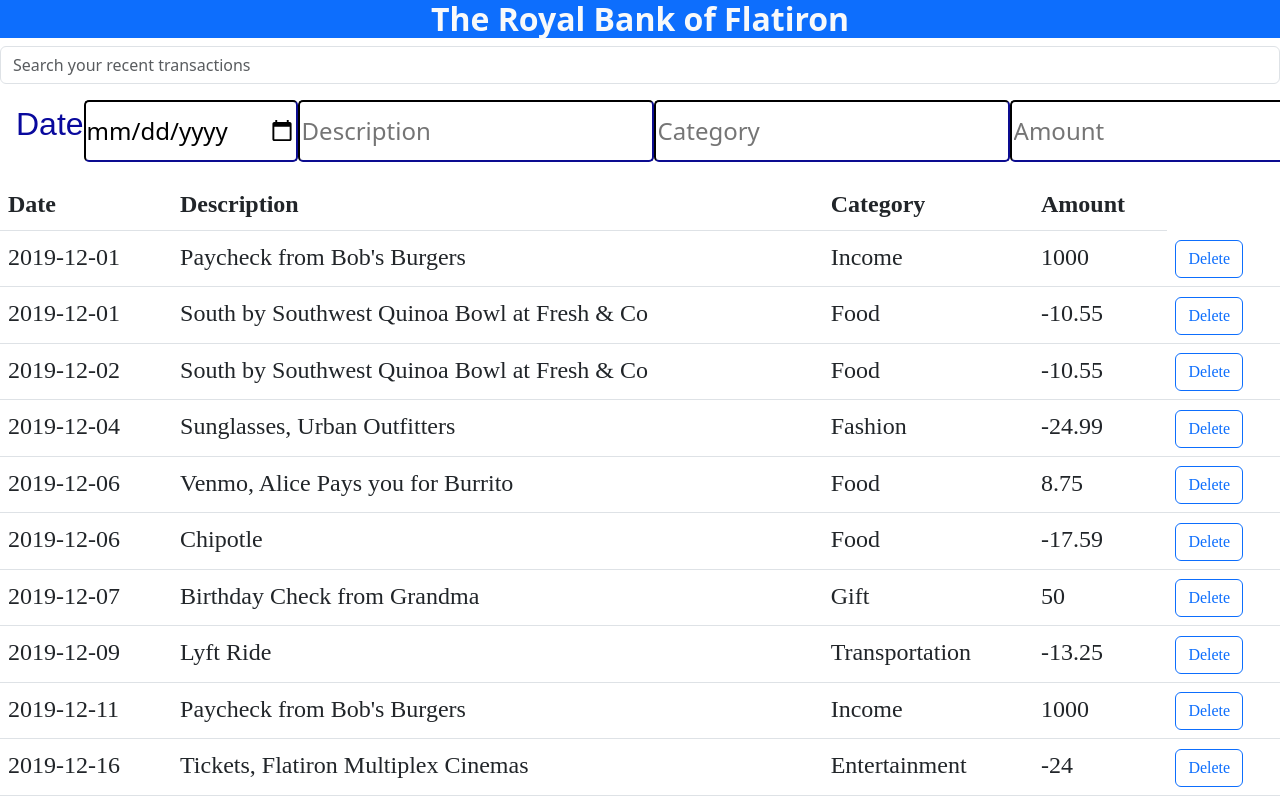
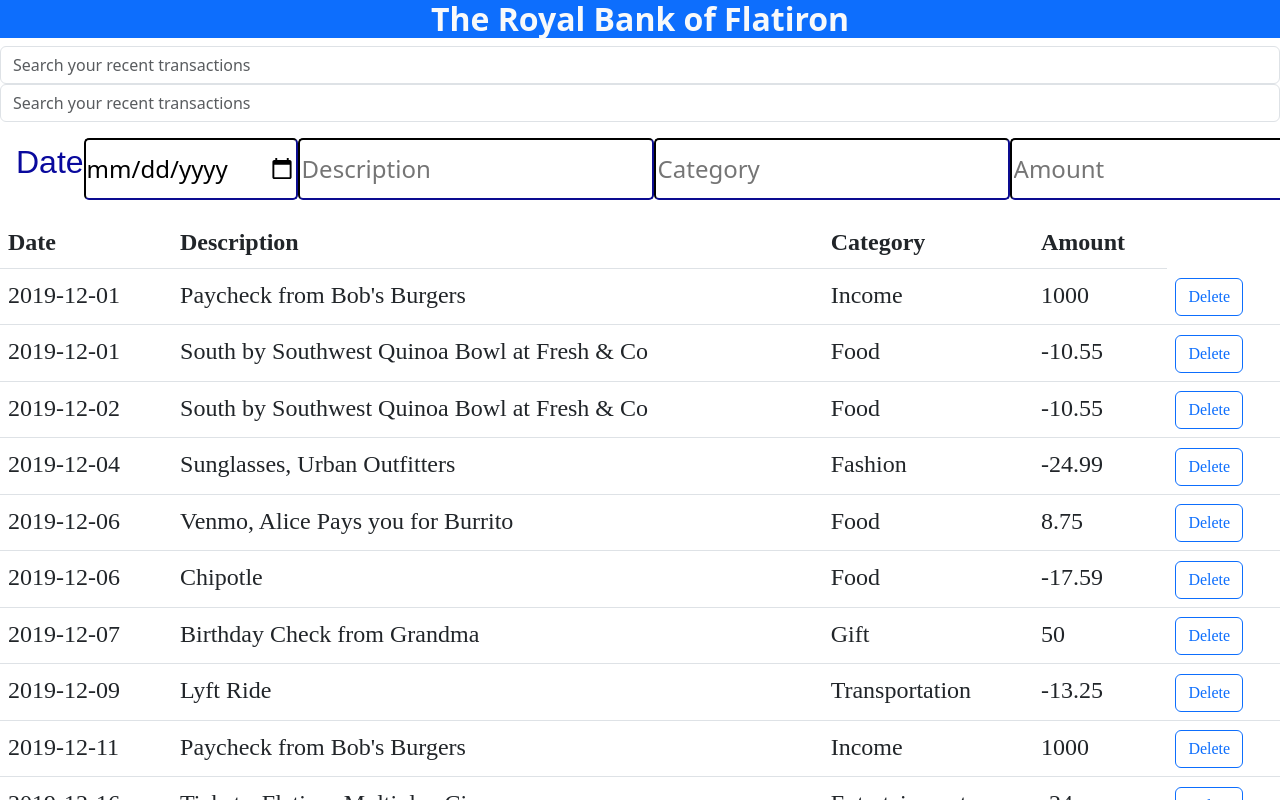
Before and after one commit to KilonzoJames/Bank-of-Flatiron, a React (Create React App) app: page / in a window 1280 px wide. Shown: the top 800 px of the page. Built offline with nearby package versions, Linux system fonts and the light colour scheme; data requests are answered from the project's data file; the HTML template or start-up script is replaced by a standard one.

Commit message:
Component Abstration

```diff
--- a/src/App.js
+++ b/src/App.js
@@ -1,14 +1,35 @@
-import React from "react";
+import React, { useState } from "react";
 import Header from "./Header";
+import Search from "./Search";
 import Form from "./Form";
+import TableList from "./TableList";
 import "./App.css";
 
 
 function App() {
+  const [array, setArray]=useState([]);
+
+  const updateArray = (newArray) => {
+    setArray(newArray);
+  };
+    // Callback function to update the state from the Form component
+
+
   return (
     <div className="App">
      <Header/>
-     <Form/>
+     <Search
+     array={array}
+     setArray={setArray}
+     />
+     <Form
+     array={array}
+     updateArray={updateArray}
+     />
+     <TableList
+     array={array}
+     setArray={setArray}
+     />
     </div>
   );
 }
```
